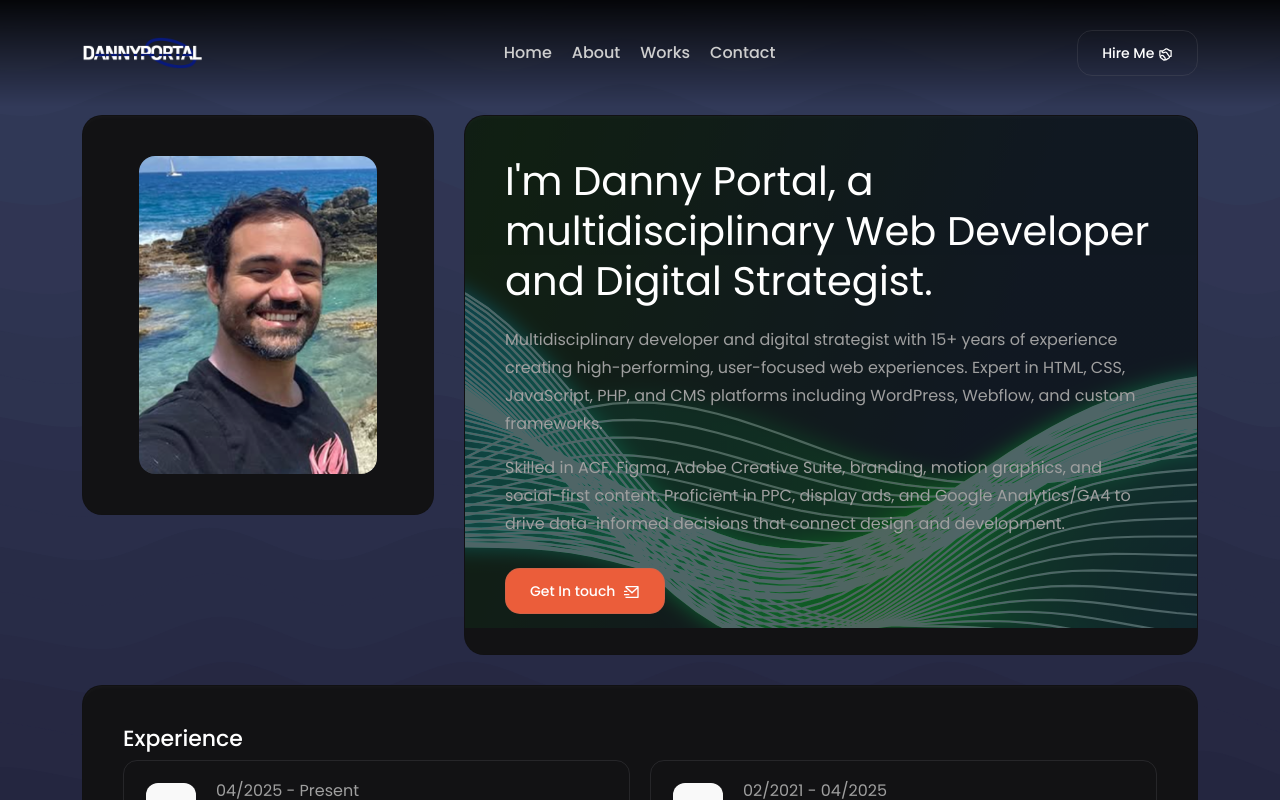
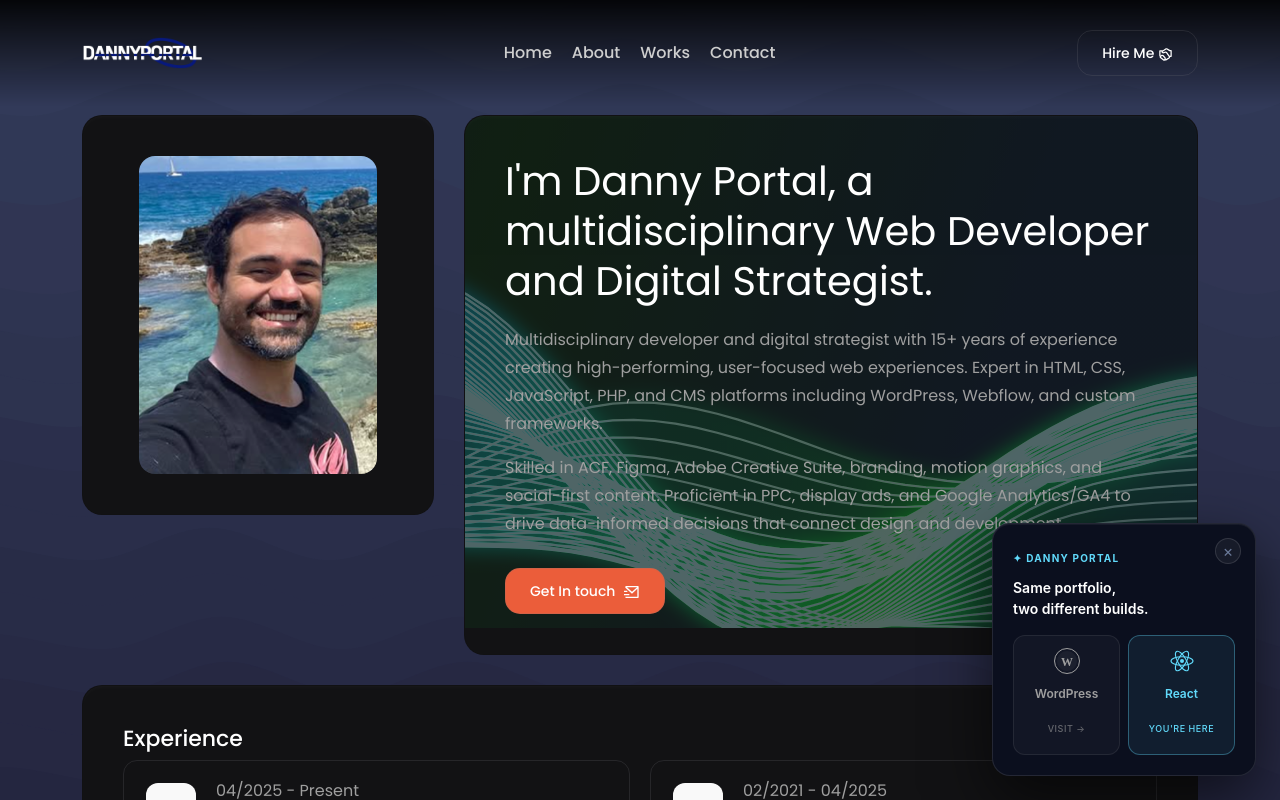
Before and after one commit to dannyportal/dannyportal.github.io, a Next.js app: page /about in a window 1280 px wide. Shown: the top 800 px of the page. Built offline with nearby package versions, Linux system fonts and the light colour scheme.

Commit message:
popup addition

```diff
--- a/src/app/layout.js
+++ b/src/app/layout.js
@@ -6,6 +6,7 @@ import Header from "@/components/sections/header";
 import CallToAction from "@/components/sections/callToAction";
 import Footer from "@/components/sections/footer";
 import MegaBuddy from "@/components/ui/megaBuddy";
+import VersionSwitcher from "@/components/ui/VersionSwitcher";
 
 export const metadata = {
   title: "Danny Portal - Personal Portfolio",
@@ -27,6 +28,7 @@ export default function RootLayout({ children }) {
         <CallToAction />
         <Footer />
      {/* <MegaBuddy /> */}
+        <VersionSwitcher />
       </body>
     </html>
   );
--- a/src/assets/css/style.css
+++ b/src/assets/css/style.css
@@ -2351,6 +2351,161 @@ body.modal-open {
     border: 1px solid var(--border-color);
 }
 
+/* ── Version Switcher Popup ──────────────────────────────────────────── */
+
+.dp-vsw-wrap {
+    position: fixed;
+    bottom: 24px;
+    right: 24px;
+    z-index: 99990;
+    width: 264px;
+    transform: translateY(calc(100% + 40px));
+    opacity: 0;
+    transition: transform 0.55s cubic-bezier(0.34, 1.56, 0.64, 1), opacity 0.35s ease;
+    pointer-events: none;
+    font-family: 'Inter', sans-serif;
+}
+
+.dp-vsw-wrap--show {
+    transform: translateY(0);
+    opacity: 1;
+    pointer-events: auto;
+}
+
+.dp-vsw-card {
+    background: #0b0f1e;
+    border: 1px solid rgba(255, 255, 255, 0.1);
+    border-radius: 18px;
+    padding: 20px;
+    box-shadow: 0 24px 64px rgba(0, 0, 0, 0.6),
+                inset 0 1px 0 rgba(255, 255, 255, 0.05);
+    position: relative;
+}
+
+.dp-vsw-close {
+    position: absolute;
+    top: 14px;
+    right: 14px;
+    width: 26px;
+    height: 26px;
+    border-radius: 50%;
+    border: 1px solid rgba(255, 255, 255, 0.12);
+    background: rgba(255, 255, 255, 0.05);
+    color: #6b7a99;
+    font-size: 16px;
+    line-height: 1;
+    cursor: pointer;
+    display: flex;
+    align-items: center;
+    justify-content: center;
+    padding: 0;
+    transition: background 0.2s, color 0.2s;
+}
+
+.dp-vsw-close:hover {
+    background: rgba(255, 255, 255, 0.14);
+    color: #fff;
+}
+
+.dp-vsw-eyebrow {
+    font-size: 10px;
+    font-weight: 700;
+    letter-spacing: 0.12em;
+    text-transform: uppercase;
+    color: #61dafb;
+    margin: 0 0 6px;
+}
+
+.dp-vsw-title {
+    font-size: 14px;
+    font-weight: 600;
+    color: #fff;
+    margin: 0 0 16px;
+    padding-right: 28px;
+    line-height: 1.45;
+}
+
+.dp-vsw-toggle {
+    display: grid;
+    grid-template-columns: 1fr 1fr;
+    gap: 8px;
+}
+
+.dp-vsw-opt {
+    display: flex;
+    flex-direction: column;
+    align-items: center;
+    gap: 5px;
+    padding: 12px 8px 10px;
+    border-radius: 12px;
+    border: 1px solid rgba(255, 255, 255, 0.08);
+    background: rgba(255, 255, 255, 0.03);
+    color: #6b7a99;
+    font-size: 12px;
+    font-weight: 600;
+    text-decoration: none;
+    transition: all 0.2s;
+    cursor: default;
+    font-family: inherit;
+}
+
+.dp-vsw-opt-icon {
+    line-height: 1;
+    display: flex;
+}
+
+.dp-vsw-opt-sub {
+    font-size: 9px;
+    font-weight: 500;
+    text-transform: uppercase;
+    letter-spacing: 0.06em;
+    opacity: 0.6;
+}
+
+/* WordPress chip — link */
+.dp-vsw-opt--wp-link {
+    cursor: pointer;
+    color: #9f9f9f;
+}
+.dp-vsw-opt--wp-link:hover {
+    background: rgba(235, 93, 58, 0.1);
+    border-color: rgba(235, 93, 58, 0.4);
+    color: #eb5d3a;
+    text-decoration: none;
+}
+.dp-vsw-opt--wp-link:hover .dp-vsw-opt-sub { opacity: 1; }
+
+/* React chip — active */
+.dp-vsw-opt--react-active {
+    background: rgba(97, 218, 251, 0.08);
+    border-color: rgba(97, 218, 251, 0.35);
+    color: #61dafb;
+    cursor: default;
+}
+.dp-vsw-opt--react-active .dp-vsw-opt-sub { opacity: 1; }
+
+/* WordPress chip — active (used on WP site) */
+.dp-vsw-opt--wp-active {
+    background: rgba(235, 93, 58, 0.1);
+    border-color: rgba(235, 93, 58, 0.4);
+    color: #eb5d3a;
+    cursor: default;
+}
+.dp-vsw-opt--wp-active .dp-vsw-opt-sub { opacity: 1; }
+
+/* React chip — link (used on WP site) */
+.dp-vsw-opt--react-link {
+    cursor: pointer;
+    color: #9f9f9f;
+}
+.dp-vsw-opt--react-link:hover {
+    background: rgba(97, 218, 251, 0.08);
+    border-color: rgba(97, 218, 251, 0.35);
+    color: #61dafb;
+    text-decoration: none;
+}
+.dp-vsw-opt--react-link:hover .dp-vsw-opt-sub { opacity: 1; }
+
 
 
 @keyframes slideIn {
--- /dev/null
+++ b/src/components/ui/VersionSwitcher.jsx
@@ -0,0 +1,73 @@
+'use client';
+import { useState, useEffect } from 'react';
+
+const WP_URL    = 'https://dannyportal.xgroupsystems.kinsta.cloud/';
+const REACT_URL = 'https://dannyportal.github.io/';
+const SESSION_KEY = 'dp-vsw-dismissed';
+
+const WPIcon = () => (
+    <svg width="26" height="26" viewBox="0 0 26 26" fill="none" aria-hidden="true">
+        <circle cx="13" cy="13" r="12.5" stroke="currentColor" strokeWidth="1"/>
+        <path d="M3 13C3 7.477 7.477 3 13 3s10 4.477 10 10-4.477 10-10 10S3 18.523 3 13Z"
+              fill="currentColor" fillOpacity="0.08"/>
+        <text x="13" y="17.5" textAnchor="middle" fontSize="12" fontWeight="700"
+              fill="currentColor" fontFamily="serif">W</text>
+    </svg>
+);
+
+const ReactIcon = () => (
+    <svg width="26" height="26" viewBox="0 0 26 26" fill="none" aria-hidden="true">
+        <ellipse cx="13" cy="13" rx="11" ry="4.2" stroke="currentColor" strokeWidth="1.1"/>
+        <ellipse cx="13" cy="13" rx="11" ry="4.2" stroke="currentColor" strokeWidth="1.1"
+                 transform="rotate(60 13 13)"/>
+        <ellipse cx="13" cy="13" rx="11" ry="4.2" stroke="currentColor" strokeWidth="1.1"
+                 transform="rotate(120 13 13)"/>
+        <circle cx="13" cy="13" r="2" fill="currentColor"/>
+    </svg>
+);
+
+export default function VersionSwitcher() {
+    const [show, setShow] = useState(false);
+
+    useEffect(() => {
+        if (typeof sessionStorage !== 'undefined' &&
+            sessionStorage.getItem(SESSION_KEY)) return;
+        const t = setTimeout(() => setShow(true), 4000);
+        return () => clearTimeout(t);
+    }, []);
+
+    function dismiss() {
+        setShow(false);
+        try { sessionStorage.setItem(SESSION_KEY, '1'); } catch (_) {}
+    }
+
+    return (
+        <div className={`dp-vsw-wrap${show ? ' dp-vsw-wrap--show' : ''}`}
+             role="dialog" aria-label="Switch site version" aria-hidden={!show}>
+
+            <div className="dp-vsw-card">
+                <button className="dp-vsw-close" onClick={dismiss} aria-label="Dismiss">×</button>
+
+                <p className="dp-vsw-eyebrow">✦ Danny Portal</p>
+                <p className="dp-vsw-title">Same portfolio,<br/>two different builds.</p>
+
+                <div className="dp-vsw-toggle">
+                    {/* WordPress chip — link to WP site */}
+                    <a href={WP_URL} className="dp-vsw-opt dp-vsw-opt--wp-link"
+                       target="_blank" rel="noreferrer">
+                        <span className="dp-vsw-opt-icon"><WPIcon /></span>
+                        <span>WordPress</span>
+                        <span className="dp-vsw-opt-sub">visit →</span>
+                    </a>
+
+                    {/* React chip — active (you're here) */}
+                    <div className="dp-vsw-opt dp-vsw-opt--react-active">
+                        <span className="dp-vsw-opt-icon"><ReactIcon /></span>
+                        <span>React</span>
+                        <span className="dp-vsw-opt-sub">you're here</span>
+                    </div>
+                </div>
+            </div>
+        </div>
+    );
+}
```
